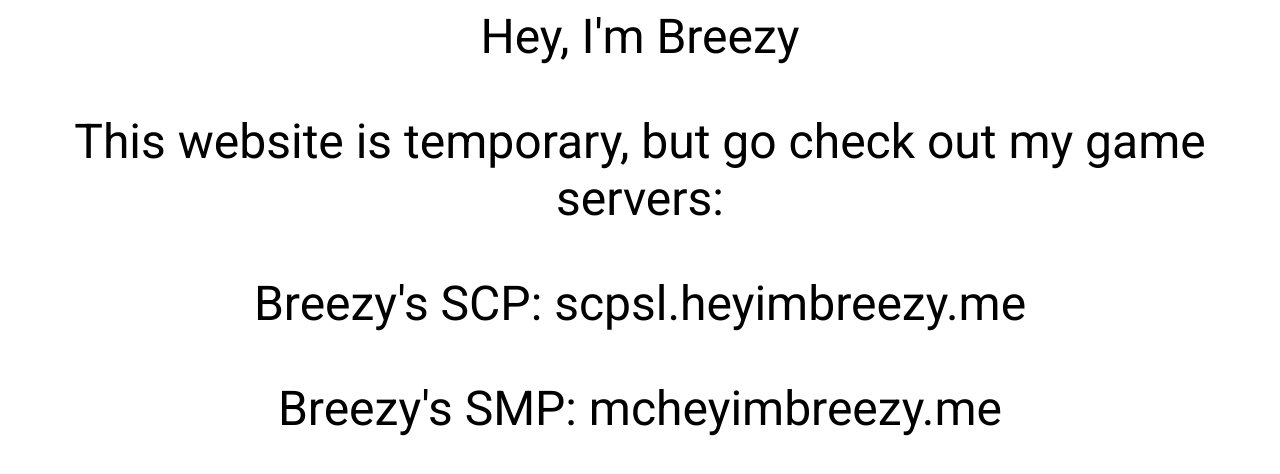
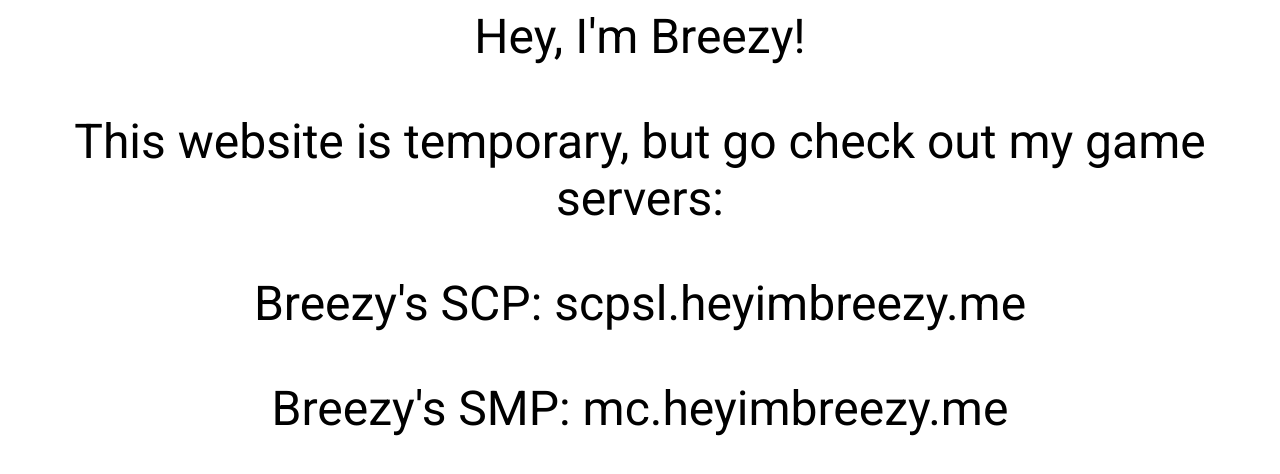
Before and after one commit to HeyImBreezy/heyimbreezy.github.io, a plain HTML site: page index.html in a window 1280 px wide. Drawn offline with Linux system fonts and the light colour scheme.

Commit message:
Update index.html

```diff
--- a/index.html
+++ b/index.html
@@ -11,10 +11,10 @@
     </style>
   </head>
   <body>
-    <div>Hey, I'm Breezy</div>
+    <div>Hey, I'm Breezy!</div>
     <p>This website is temporary, but go check out my game servers:</p>
     <p>Breezy's SCP: scpsl.heyimbreezy.me</p>
-    <p>Breezy's SMP: mcheyimbreezy.me</p>
+    <p>Breezy's SMP: mc.heyimbreezy.me</p>
     </p>
   </body>
 </html>
```
